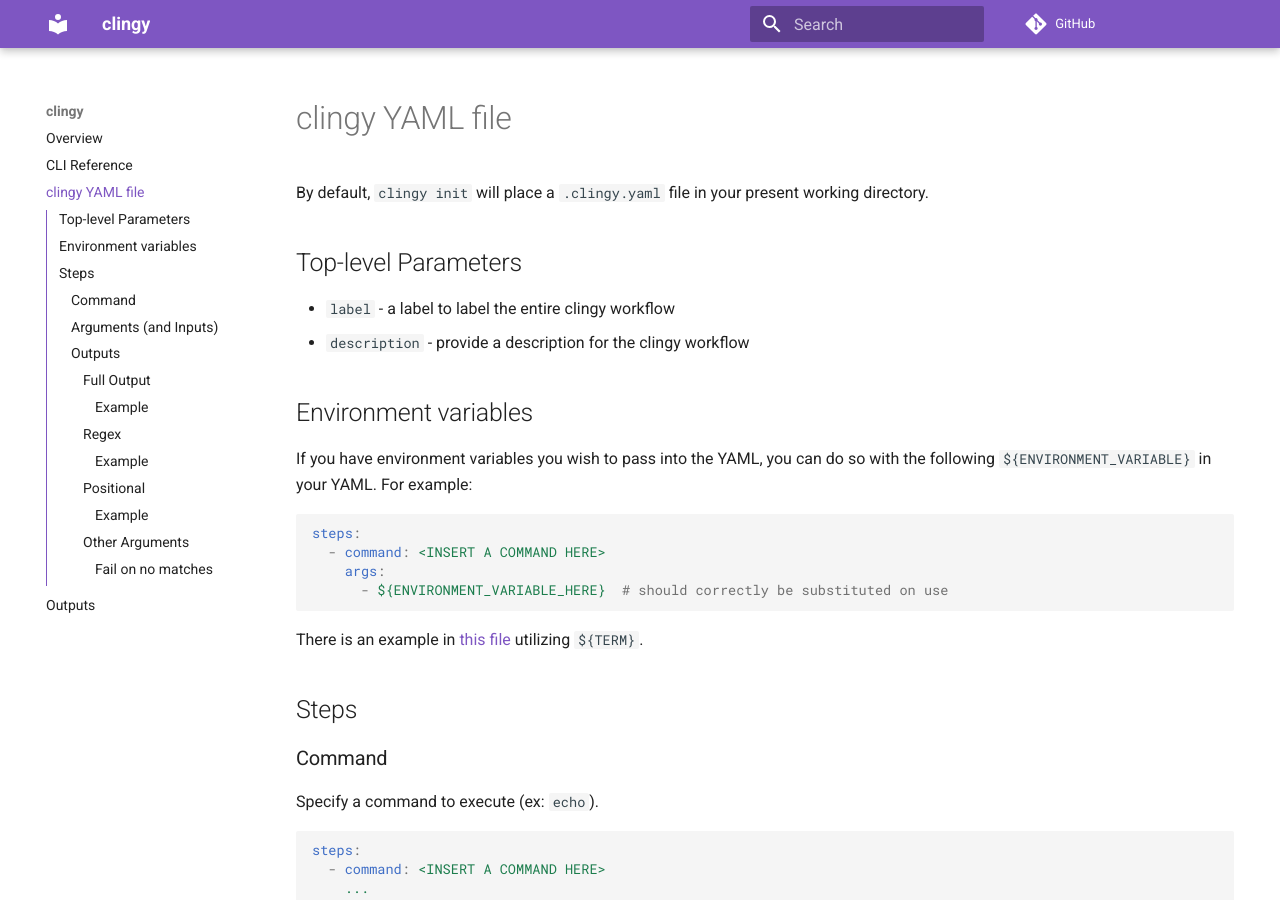
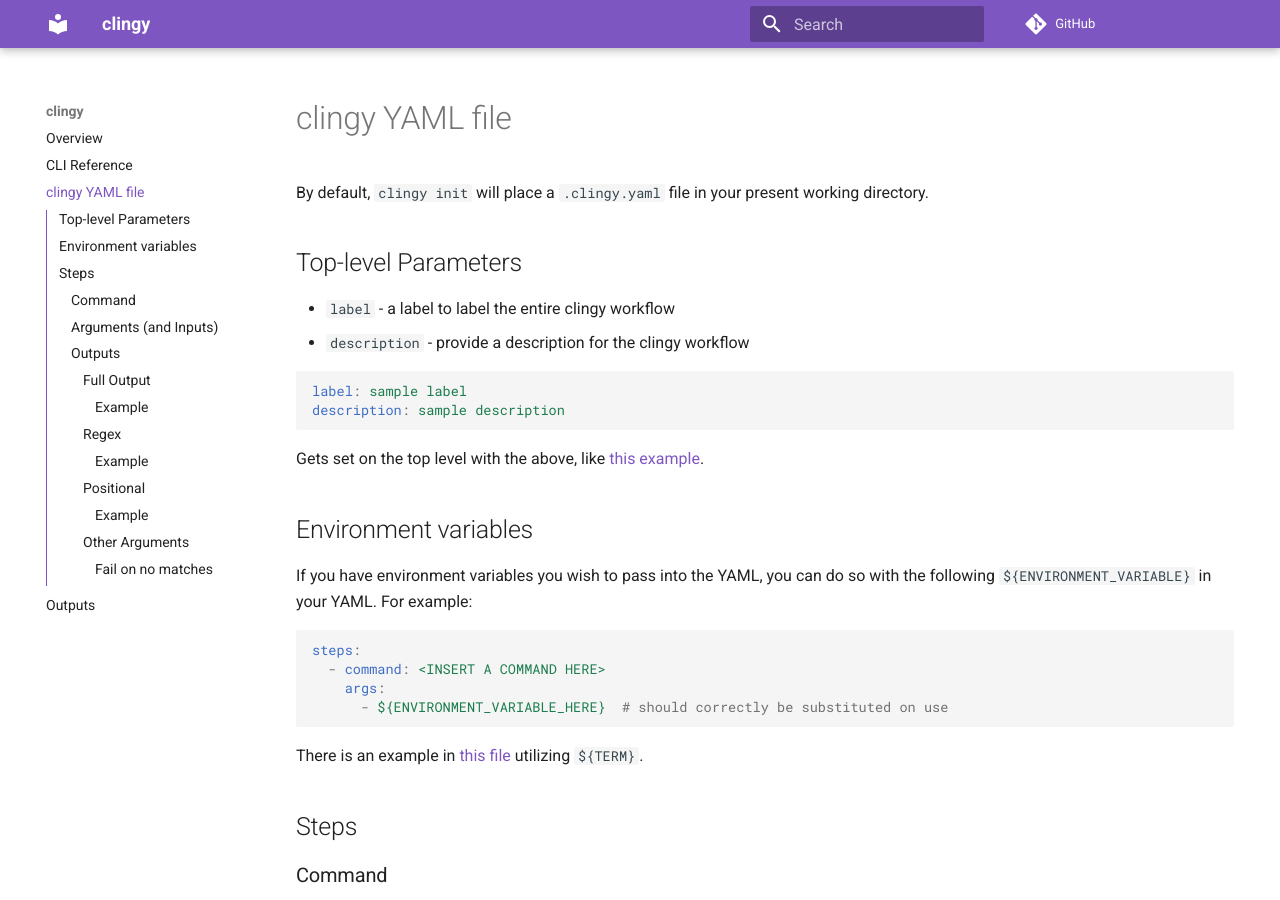
Before and after one commit to madhuravius/clingy, an MkDocs documentation site: the page built from docs/02_yaml.md, in a window 1280 px wide and 900 px high. Built offline with MkDocs 1.6.1 and Material for MkDocs 9.7.7, drawn with Linux system fonts in a browser that asks for light colours; comment, search, counter and statistics services are not loaded.

Commit message:
fix: added docs and updated to include description field

````diff
--- a/docs/02_yaml.md
+++ b/docs/02_yaml.md
@@ -6,6 +6,13 @@
 
 * `label` - a label to label the entire clingy workflow
 * `description` - provide a description for the clingy workflow
+
+```yaml
+label: sample label
+description: sample description
+```
+
+Gets set on the top level with the above, like [this example](/clingy/example-outputs/html-simple).
 
 ## Environment variables
 
--- a/docs/example-outputs/html-simple/index.html
+++ b/docs/example-outputs/html-simple/index.html
@@ -8,7 +8,9 @@
             Clingy Report - basic flow #1
         </h1>
         <h2>
-            Steps:
+
+            sample description
+
         </h2>
     </hgroup>
 
````
Also changed, not shown: docs/example-outputs/html-simple/2.jpg, docs/example-outputs/images-only/2.jpg, 12 other files.
